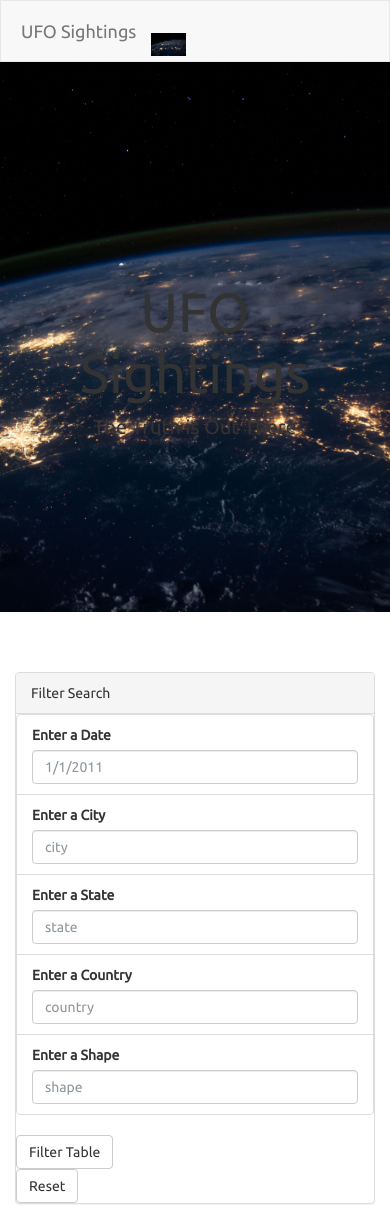
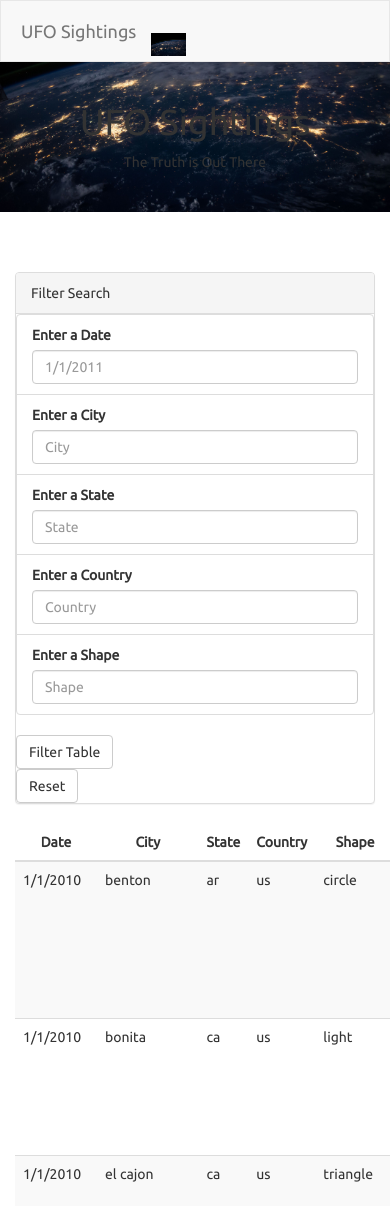
Before and after one commit to squishykins/ufos, a plain HTML site: page index.html in a window 390 px wide. Shown: the top 1206 px of the page. Drawn offline with nearby package versions, Linux system fonts and the light colour scheme.

Commit message:
css adjustments

```diff
--- a/index.html
+++ b/index.html
@@ -42,22 +42,22 @@
 
                                             <li class="filter list-group-item">
                                                 <label for="city">Enter a City</label>
-                                                <input class="form-control" id="city" type="text" placeholder="city">
+                                                <input class="form-control" id="city" type="text" placeholder="City">
                                             </li>
 
                                             <li class="filter list-group-item">
                                                 <label for="state">Enter a State</label>
-                                                <input class="form-control" id="state" type="text" placeholder="state">
+                                                <input class="form-control" id="state" type="text" placeholder="State">
                                             </li>
 
                                             <li class="filter list-group-item">
                                                 <label for="country">Enter a Country</label>
-                                                <input class="form-control" id="country" type="text" placeholder="country">
+                                                <input class="form-control" id="country" type="text" placeholder="Country">
                                             </li>
 
                                             <li class="filter list-group-item">
                                                 <label for="shape">Enter a Shape</label>
-                                                <input class="form-control" id="shape" type="text" placeholder="shape">
+                                                <input class="form-control" id="shape" type="text" placeholder="Shape">
                                             </li>
 
                                         </ul>
--- a/static/css/style.css
+++ b/static/css/style.css
@@ -91,10 +91,9 @@ select {
   margin-top: 50px;
 }
 
-/* The styles for the parallax */
 .hero {
   position: relative;
-  height: 550px;
+  height: 150px;
   padding: 20px;
   margin: 0;
   background: black;
@@ -103,123 +102,3 @@ select {
   background-position: bottom center;
   background-size: cover;
 }
-
-.hero h1 {
-  margin-top: 200px;
-  font-size: 0.1rem;
-  animation: title 1.2s forwards linear;
-}
-
-.hero p {
-  font-size: 2rem;
-  opacity: 0;
-  animation: subtitle 1.2s forwards linear;
-  animation-delay: 1.2s;
-}
-
-/* input placeholder color changes */
-.form-control::-webkit-input-placeholder {
-  /* Chrome/Opera/Safari */
-  color: #8e979f;
-}
-
-.form-control::-moz-placeholder {
-  /* Firefox 19+ */
-  color: #8e979f;
-}
-
-.form-control:-ms-input-placeholder {
-  /* IE 10+ */
-  color: #8e979f;
-}
-
-.form-control:-moz-placeholder {
-  /* Firefox 18- */
-  color: #8e979f;
-}
-
-/* media queries which will only be activated at specific screen sizes */
-@media (max-width: 800px) {
-  #table-area td {
-    font-size: 1em;
-  }
-}
-
-@media (max-width: 500px) {
-  #table-area thead {
-    display: none;
-  }
-
-  #table-area tr td:first-child {
-    font-size: 1.8em;
-    font-weight: bold;
-    background: #1b3146;
-  }
-
-  #table-area tr td:last-child {
-    margin-bottom: 20px;
-  }
-
-  #table-area tr td:last-child::after {
-    display: block;
-    width: 100%;
-    height: 1px;
-    margin-top: 20px;
-    content: " ";
-    background: aliceblue;
-  }
-
-  #table-area td {
-    font-size: 1.25em;
-  }
-
-  #table-area tbody td {
-    display: block;
-    text-align: center;
-  }
-
-  #table-area tbody td::before {
-    display: block;
-    font-size: 1.4em;
-    font-weight: bold;
-    text-align: center;
-    content: attr(data-th);
-  }
-
-  .hero h1 {
-    animation: smaller-title 1.2s forwards linear;
-  }
-}
-
-/* keyframe animations which will be used to animate the title */
-@keyframes title {
-  from {
-    opacity: 0;
-  }
-
-  to {
-    font-size: 7.5rem;
-    opacity: 1;
-  }
-}
-
-@keyframes smaller-title {
-  from {
-    opacity: 0;
-  }
-
-  to {
-    font-size: 5.5rem;
-    opacity: 1;
-  }
-}
-
-@keyframes subtitle {
-  from {
-    opacity: 0;
-  }
-
-  to {
-    opacity: 1;
-  }
-}
--- a/static/js/app.js
+++ b/static/js/app.js
@@ -36,29 +36,27 @@ function buildTable(data) {
 }
 
 // 1. Create a variable to keep track of all the filters as an object.
-var filter ={};
+var filters = {};
 
 // 3. Use this function to update the filters.
 function updateFilters() {
 
     // 4a. Save the element that was changed as a variable.
     let changedElement = d3.select(this);
-
     // 4b. Save the value that was changed as a variable.
-    let elementValue = changedElement.propety("Value");
+    let elementValue = changedElement.property("value");
     console.log(elementValue);
-
     // 4c. Save the id of the filter that was changed as a variable.
-    let filterId = changedElement.attr("id");
+    let filterId = changedElement.attr("id")
+    console.log(filterId);
 
     // 5. If a filter value was entered then add that filterId and value
     // to the filters list. Otherwise, clear that filter from the filters object.
     if (elementValue) {
-      filters[filterId] = elementValue;
+        filters[filterId]=elementValue;
     }
-
     else {
-      delete filters[filterId];
+        delete filters[filterId];
     }
 
     // 6. Call function to apply all filters and rebuild the table
@@ -70,12 +68,12 @@ function updateFilters() {
   function filterTable() {
 
     // 8. Set the filtered data to the tableData.
-    var filteredData = tableData;
+    let filteredData = tableData;
 
     // 9. Loop through all of the filters and keep any data that
     // matches the filter values
-    Object.entries(filters).forEach(([key, value]) => {
-      filteredData = filteredData.filter(row => row[key] === value);
+    Object.entries(filters).forEach(([key,value])=> {
+        filteredData = filteredData.filter(row => row[key]=== value);
     });
 
     // 10. Finally, rebuild the table using the filtered data
```
